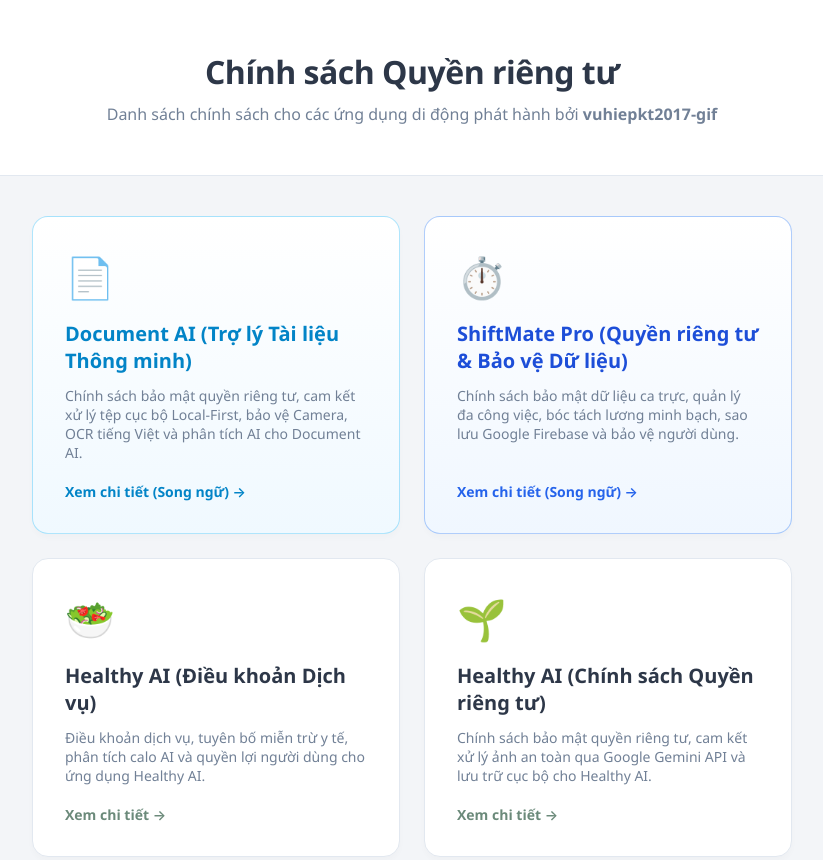
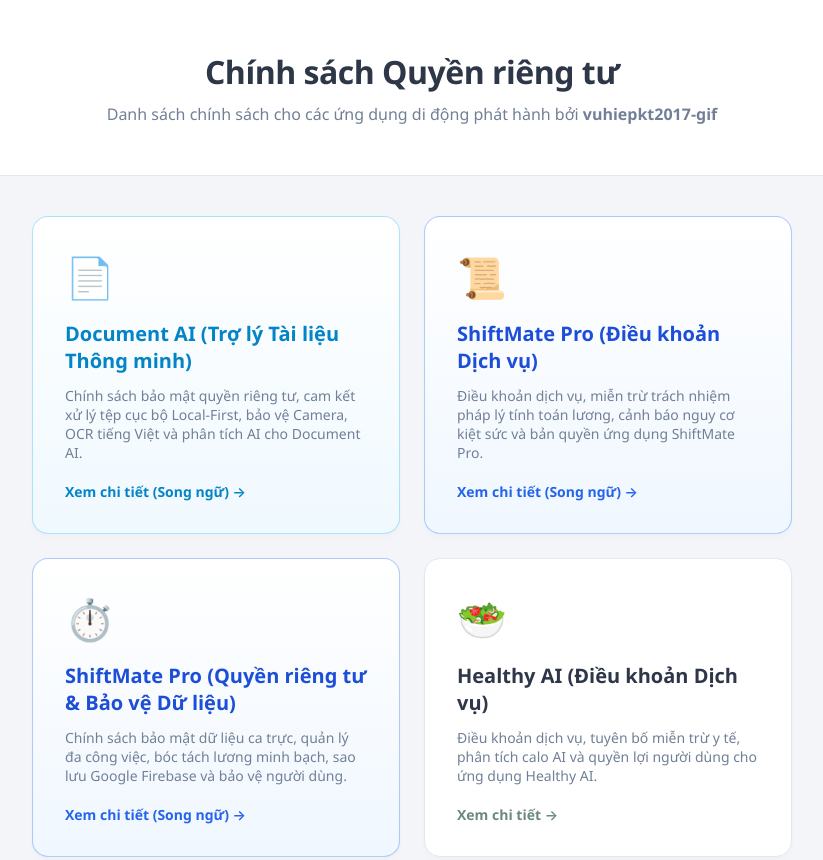
Before and after one commit to vuhiepkt2017-gif/privacy-policy, a plain HTML site: page index.html in a window 1280 px wide. Shown: the top 860 px of the page, without its empty margins (228-1051 px from the left). Drawn offline with Linux system fonts and the light colour scheme.

Commit message:
Add ShiftMate Pro Terms of Service navigation links

```diff
--- a/index.html
+++ b/index.html
@@ -140,6 +140,14 @@
                 <div class="card-link" style="color: #0284c7;">Xem chi tiết (Song ngữ) &rarr;</div>
             </a>
 
+            <!-- ShiftMate Pro Terms Card -->
+            <a href="shiftmate-terms.html" class="card" style="border-color: rgba(59, 130, 246, 0.4); background: linear-gradient(180deg, #ffffff 0%, #f0f7ff 100%);">
+                <div class="card-icon">📜</div>
+                <h2 class="card-title" style="color: #1d4ed8;">ShiftMate Pro (Điều khoản Dịch vụ)</h2>
+                <p class="card-desc">Điều khoản dịch vụ, miễn trừ trách nhiệm pháp lý tính toán lương, cảnh báo nguy cơ kiệt sức và bản quyền ứng dụng ShiftMate Pro.</p>
+                <div class="card-link" style="color: #2563eb;">Xem chi tiết (Song ngữ) &rarr;</div>
+            </a>
+
             <!-- ShiftMate Pro Card -->
             <a href="shiftmate.html" class="card" style="border-color: rgba(59, 130, 246, 0.4); background: linear-gradient(180deg, #ffffff 0%, #f0f7ff 100%);">
                 <div class="card-icon">⏱️</div>
```
Also changed, not shown: shiftmate.html (+4 -3 lines), 1 other file.
